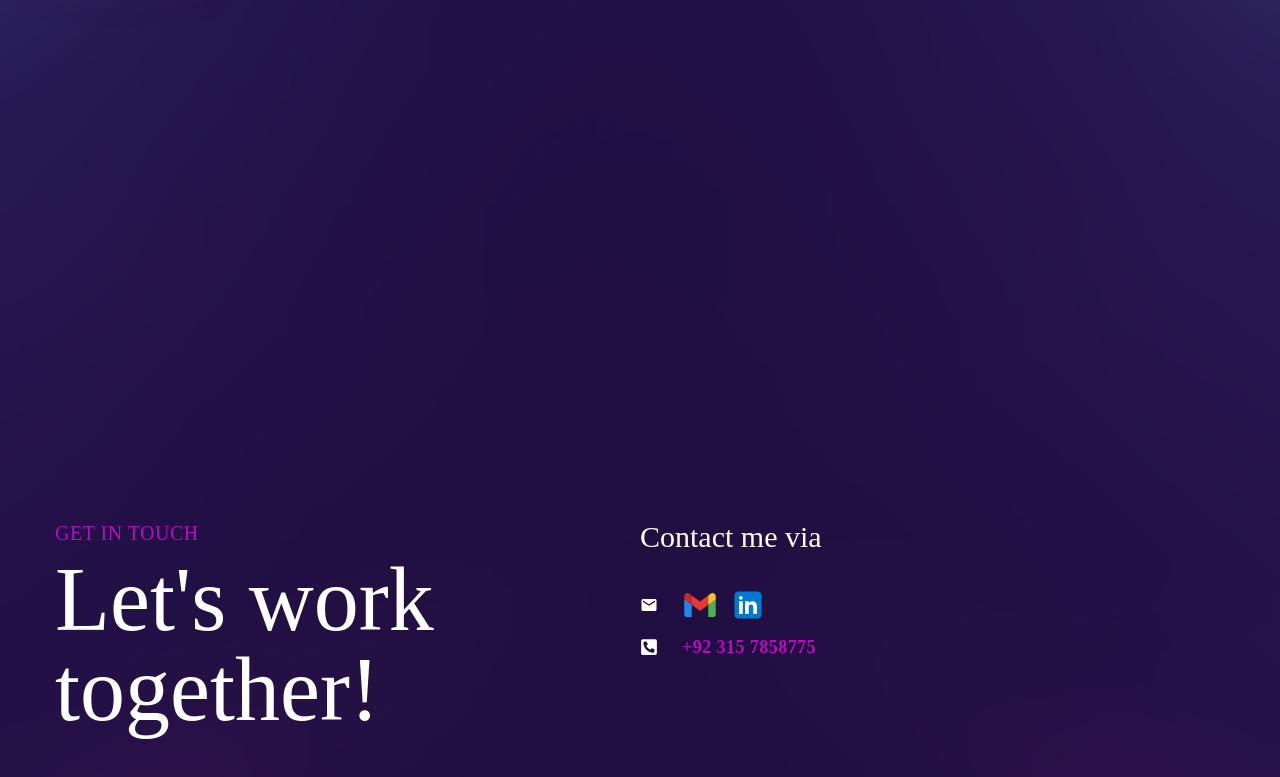
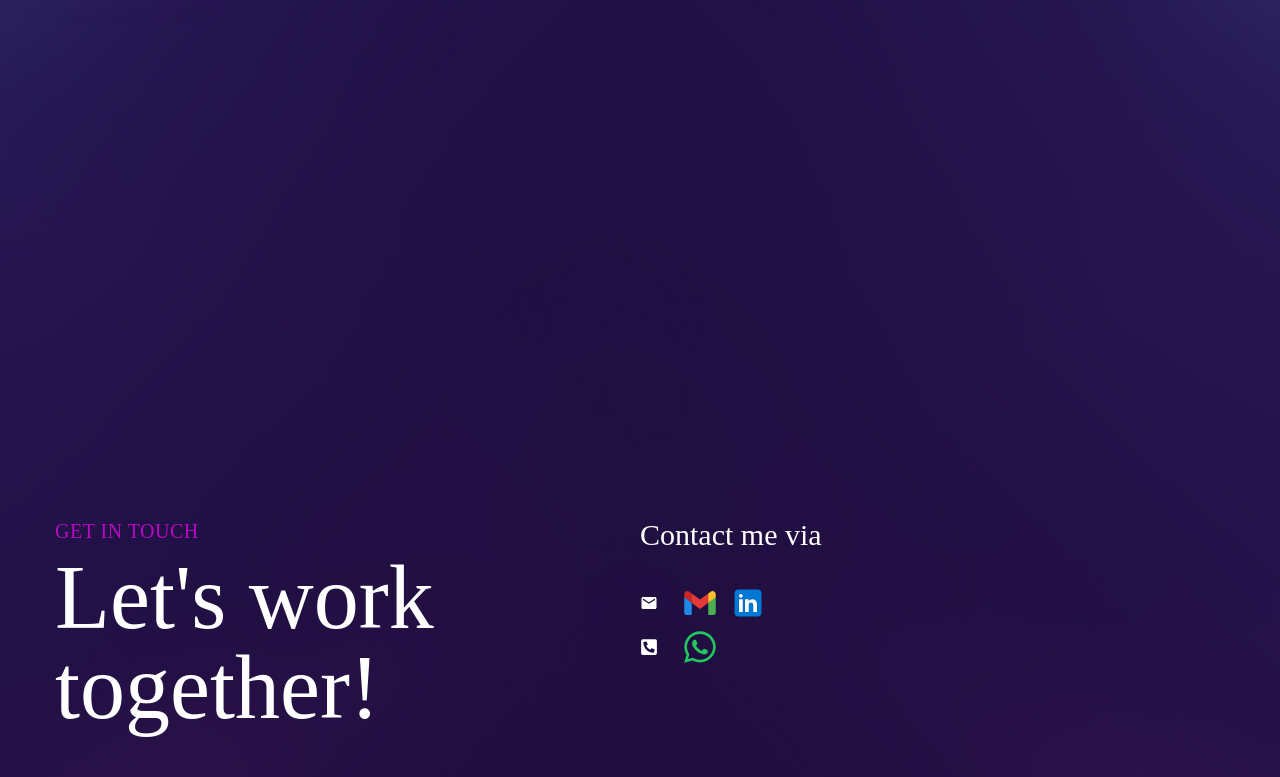
Before and after one commit to umer-shehzad/My-Porfolio-React-TailwindCSS, a React (Vite) app: page / in a window 1280 px wide. Shown: the part 2933-3710 px from the top of the page. Built offline with nearby package versions, Linux system fonts and the light colour scheme.

Commit message:
add whatsapp icon

```diff
--- a/src/components/Contact.jsx
+++ b/src/components/Contact.jsx
@@ -5,12 +5,16 @@ import { motion } from 'framer-motion';
 import { fadeIn } from '../variants';
 // icons
 import { MdEmail } from "react-icons/md";
-import { FaPhoneSquareAlt } from "react-icons/fa";
+import { FaPhoneSquareAlt, FaWhatsapp } from "react-icons/fa";
 
 import GmailIcon from '../assets/icons8-gmail.svg';
 import LinkedInIcon from '../assets/icons8-linkedin.svg';
 
 const Contact = () => {
+  const phoneNumber = "+92 315 7858775";
+
+  const whatsappUrl = `https://wa.me/${phoneNumber.replace(/[^0-9]/g, '')}`;
+
   return (
     <section className='py-16 min-h-[100vh] lg:section' id='contact'>
       <div className="container ml-20 mt-20 lg:mx-auto">
@@ -42,19 +46,19 @@ const Contact = () => {
               <MdEmail />
               <div className='flex gap-3'>
                 <a href="mailto:umer.work.96@gmail.com" className="text-accent font-medium tracking-wide">
-                  <img src={GmailIcon} alt="Gmail Icon" className="inline-block w-9 h-9" />
+                  <img src={GmailIcon} alt="Gmail Icon" className="inline-block w-9 h-9 hover:w-11 hover:h-11 transition duration-200 ease-in-out" />
                 </a>
                 <a href="https://www.linkedin.com/in/umer-shehzad/">
-                  <img src={LinkedInIcon} alt="Gmail Icon" className="inline-block w-9 h-9" />
+                  <img src={LinkedInIcon} alt="Gmail Icon" className="inline-block w-9 h-9 hover:w-11 hover:h-11 transition duration-200 ease-in-out" />
                 </a>
               </div>
             </div>
             {/* Phone Number */}
             <div className='flex items-center gap-6'>
               <FaPhoneSquareAlt />
-              <span className='text-accent font-semibold tracking-wide'>
-                +92 315 7858775
-              </span>
+              <a href={whatsappUrl} target='_blank' rel='noopener noreferrer'>
+                <FaWhatsapp className='text-green-500 w-9 h-9 hover:w-11 hover:h-11 transition duration-200 ease-in-out' />
+              </a>
             </div>
           </motion.div>
         </div>
```
